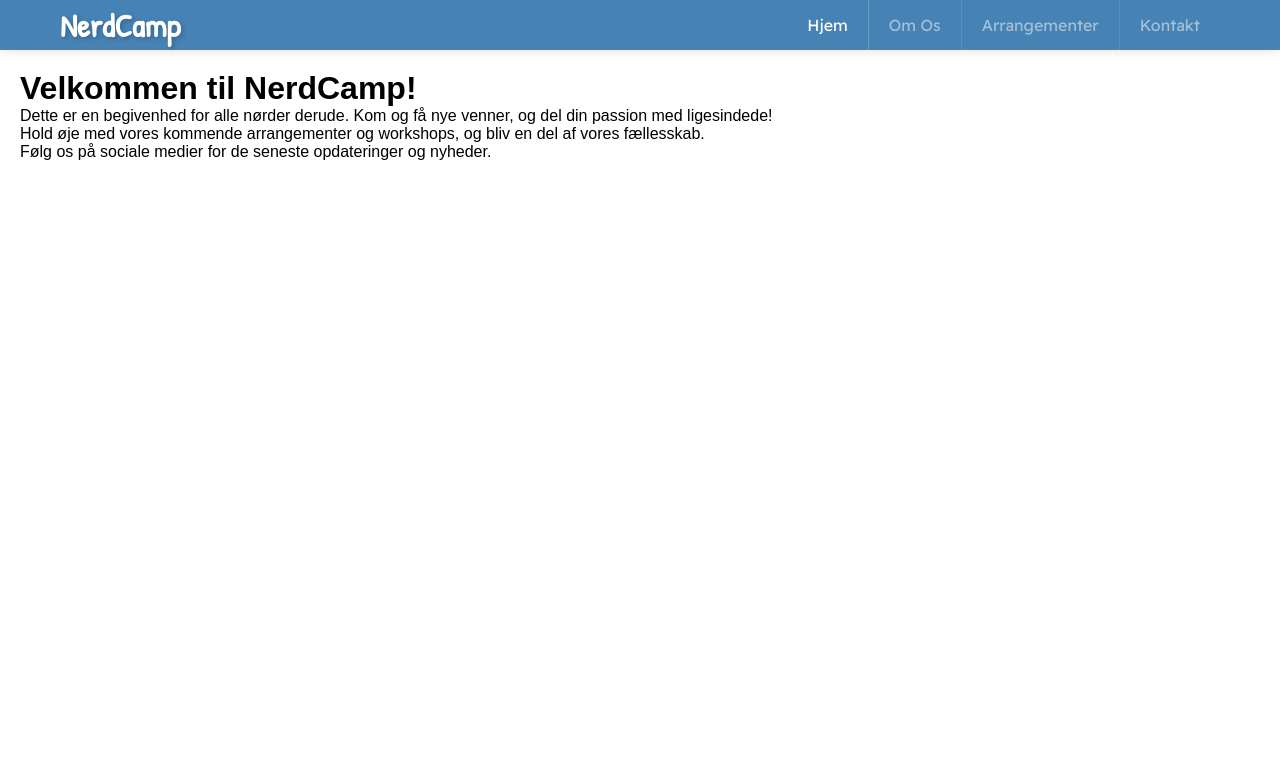
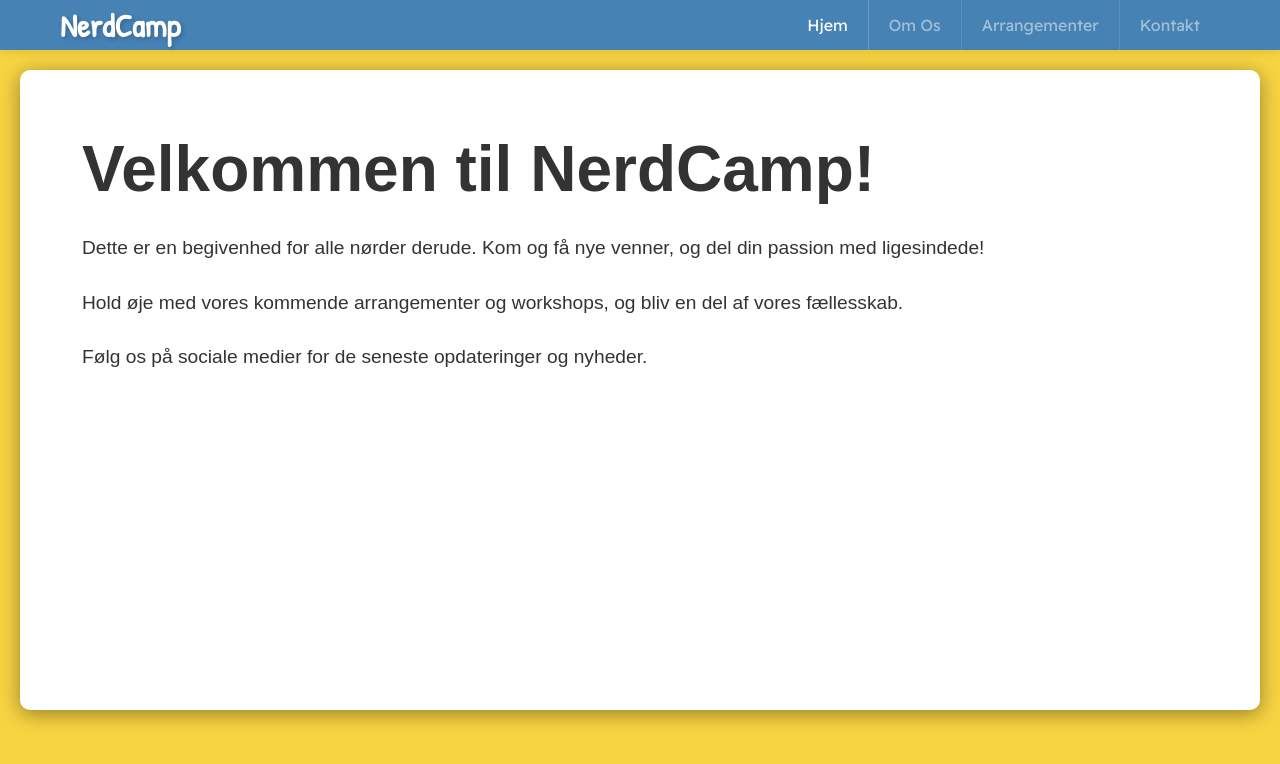
Before and after one commit to LaugeSvan/NerdCamp, a plain HTML site: page index.html in a window 1280 px wide. Drawn offline with Linux system fonts and the light colour scheme.

Commit message:
Add content card and colored background

```diff
--- a/index.html
+++ b/index.html
@@ -24,10 +24,12 @@
         </nav>
     </header>
     <main>
-        <h1>Velkommen til NerdCamp!</h1>
-        <p>Dette er en begivenhed for alle nørder derude. Kom og få nye venner, og del din passion med ligesindede!</p>
-        <p>Hold øje med vores kommende arrangementer og workshops, og bliv en del af vores fællesskab.</p>
-        <p>Følg os på sociale medier for de seneste opdateringer og nyheder.</p>
+        <div class="content-card">
+            <h1>Velkommen til NerdCamp!</h1>
+            <p>Dette er en begivenhed for alle nørder derude. Kom og få nye venner, og del din passion med ligesindede!</p>
+            <p>Hold øje med vores kommende arrangementer og workshops, og bliv en del af vores fællesskab.</p>
+            <p>Følg os på sociale medier for de seneste opdateringer og nyheder.</p>
+        </div>
     </main>
     <script src="script.js" defer></script>
 </body>
--- a/style.css
+++ b/style.css
@@ -27,7 +27,8 @@ header {
 
 main {
    padding: 20px;
-   background-color: var(--bg-clr);
+   background-color: var(--acc-clr);
+   min-height: 100vh;
 }
 
 nav {
@@ -118,6 +119,29 @@ nav li a:focus {
    pointer-events: none;
 }
 
+.content-card {
+   background-color: var(--bg-clr);
+   padding: 5% 5%;
+   border-radius: 10px;
+   box-shadow: 0 4px 20px rgba(0, 0, 0, 0.4);
+   width: 100%;  /* Fuld bredde for at fylde skærmen */
+   margin: 0;  /* Ingen margin – lader main's padding håndtere luften */
+   min-height: 80vh;
+}
+
+.content-card h1 {
+   margin-bottom: 25px;
+   color: var(--text-clr);
+   font-size: clamp(2.5rem, 5vw, 4rem);  /* Responsiv font-størrelse – tilpasser sig skærmen */
+}
+
+.content-card p {
+   margin-bottom: 20px;
+   line-height: 1.8;  /* Mere luft mellem linjerne */
+   color: var(--text-clr);
+   font-size: 1.2rem;  /* Lidt større tekst for fyldning */
+}
+
 /* Mobile */
 @media (max-width: 768px) {
    .nav-toggle {
@@ -162,4 +186,14 @@ nav li a:focus {
    nav h1 {
       font-size: 1.5rem;
    }
+
+   /* Mobile-justeringer for main og kort – fuld fyldning her også */
+   main {
+      padding: 10px;  /* Mindre padding på mobil for maks fyldning */
+   }
+
+   .content-card {
+      padding: 8% 5%;  /* Lidt mere vertikal padding på mobil */
+      min-height: 70vh;  /* Tilpasset højde på mobil */
+   }
 }
```
